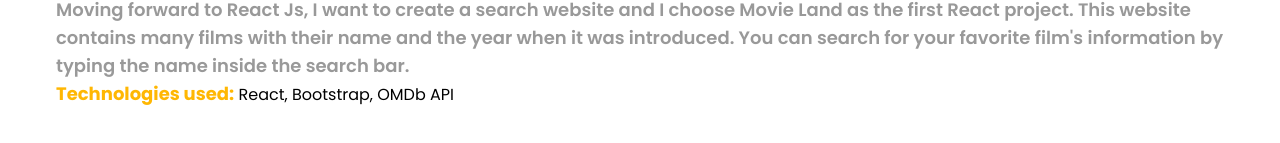
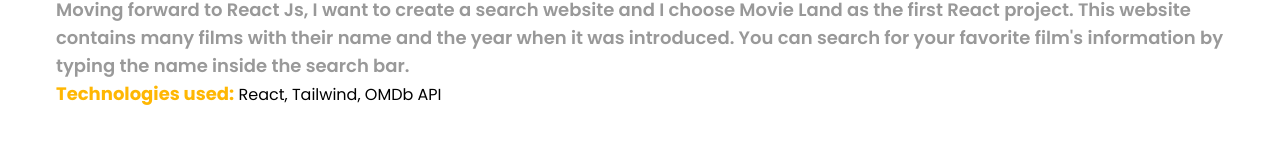
Before and after one commit to Pet3r1512/Portfolio2.0, a React (Create React App) app: page / in a window 1280 px wide. Shown: the part 5542-5685 px from the top of the page. Built offline with nearby package versions, Linux system fonts and the light colour scheme.

Commit message:
Update Projects.js

```diff
--- a/src/components/Projects.js
+++ b/src/components/Projects.js
@@ -66,6 +66,6 @@ const projectsItem = [
     name: "MovieLand",
     link: "https://create-react-app-movie-land.vercel.app/",
     desc: "Moving forward to React Js, I want to create a search website and I choose Movie Land as the first React project. This website contains many films with their name and the year when it was introduced. You can search for your favorite film's information by typing the name inside the search bar.",
-    used: "React, Bootstrap, OMDb API",
+    used: "React, Tailwind, OMDb API",
   }
 ];
```
